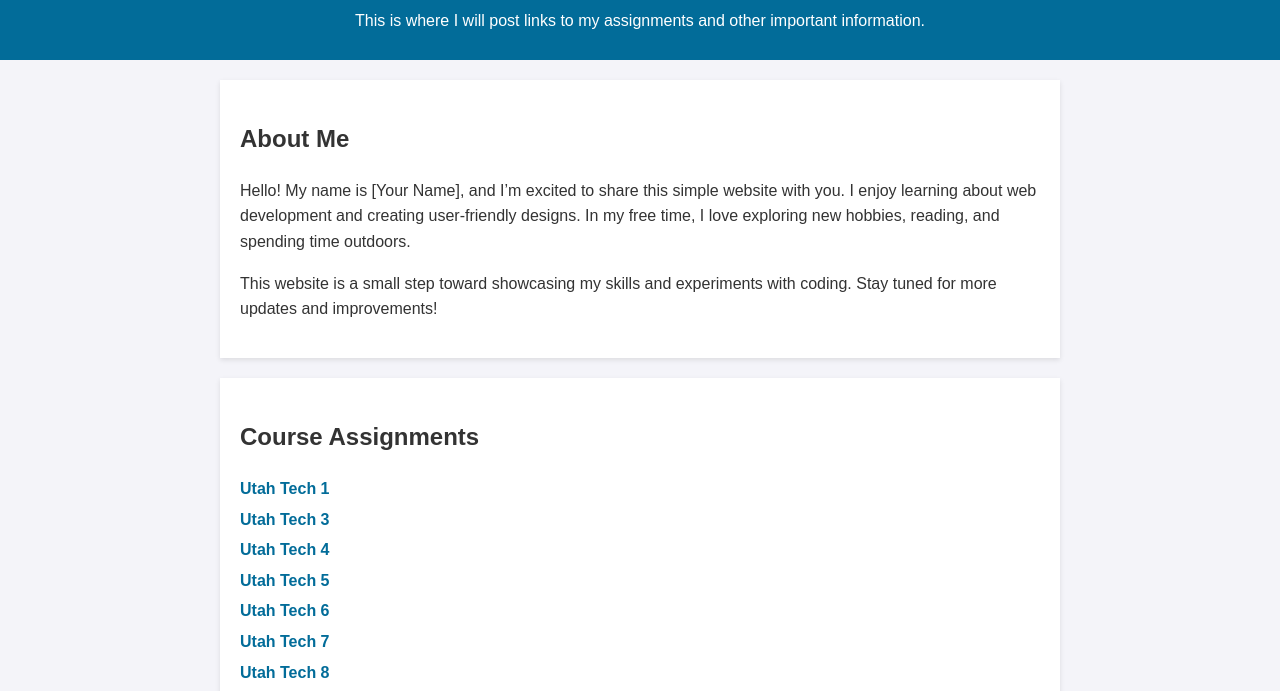
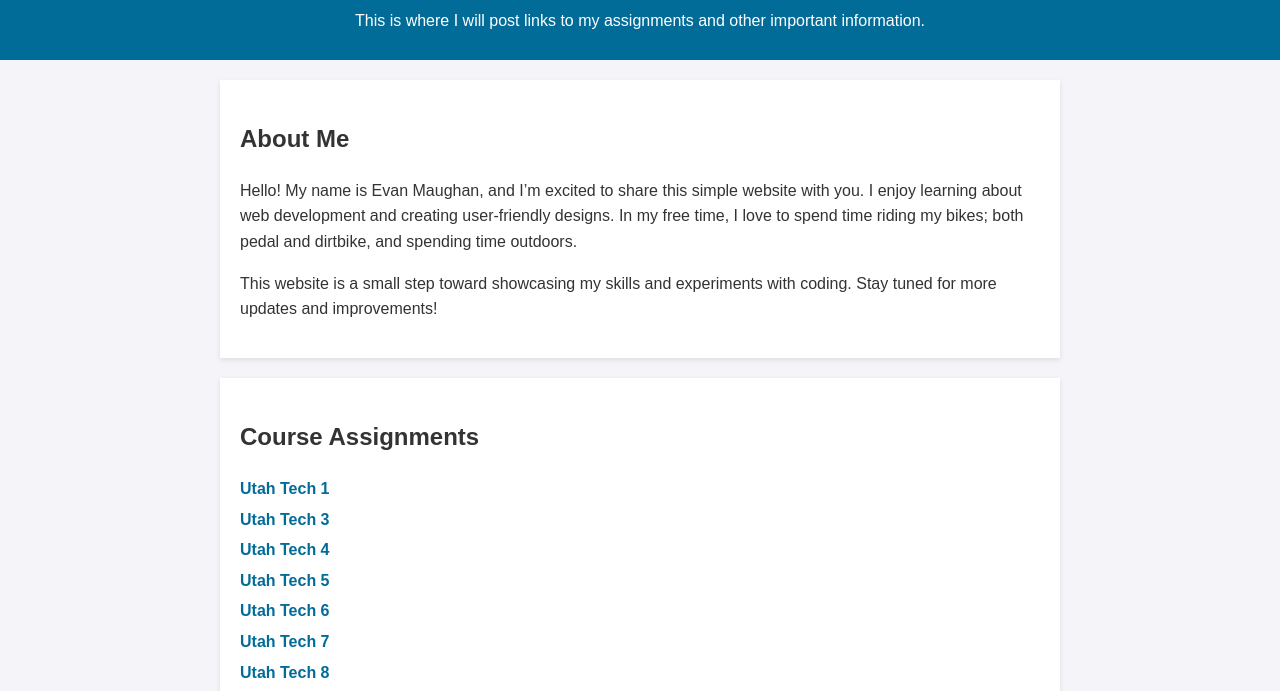
Before and after one commit to maughanevan/maughanevan-se1400, a plain HTML site: page index.html in a window 1280 px wide. Shown: the part 96-787 px from the top of the page. Drawn offline with Linux system fonts and the light colour scheme.

Commit message:
Adding info to About Me section

```diff
--- a/index.html
+++ b/index.html
@@ -24,7 +24,7 @@
     </header>
     <section>
         <h2>About Me</h2>
-        <p>Hello! My name is [Your Name], and I’m excited to share this simple website with you. I enjoy learning about web development and creating user-friendly designs. In my free time, I love exploring new hobbies, reading, and spending time outdoors.</p>
+        <p>Hello! My name is Evan Maughan, and I’m excited to share this simple website with you. I enjoy learning about web development and creating user-friendly designs. In my free time, I love to spend time riding my bikes; both pedal and dirtbike, and spending time outdoors.</p>
         <p>This website is a small step toward showcasing my skills and experiments with coding. Stay tuned for more updates and improvements!</p>
     </section>
     <section>
```
